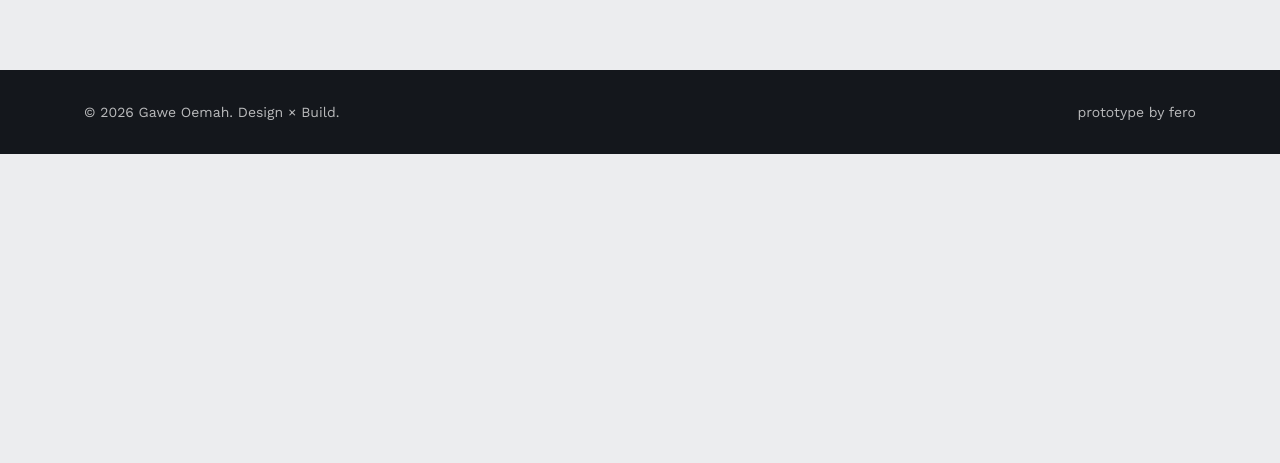
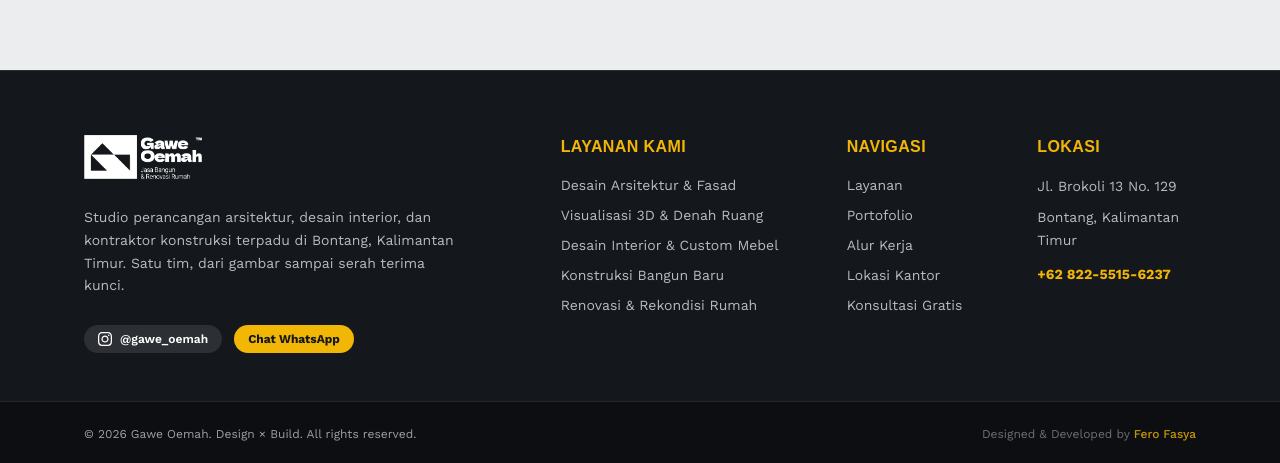
Before and after one commit to FeroFasya/gawe-oemah, a Vue app: page / in a window 1280 px wide. Shown: the part 3599-4062 px from the top of the page. Before the commit the page ends 3753 px from the top, so only its background shows below. Built offline with nearby package versions, Linux system fonts and the light colour scheme; a web font is replaced by a local one.

Commit message:
feat(footer): redesign footer with professional multi-column architectural layout and developer credits

```diff
--- a/src/components/Footer.vue
+++ b/src/components/Footer.vue
@@ -3,10 +3,93 @@ const currentYear = new Date().getFullYear()
 </script>
 
 <template>
-  <footer class="bg-ink text-white/70">
-    <div class="max-w-6xl mx-auto px-5 py-8 flex flex-col sm:flex-row items-center justify-between gap-3 text-sm">
-      <p>© <span>{{ currentYear }}</span> Gawe Oemah. Design × Build.</p>
-      <p>prototype by fero</p>
+  <footer class="bg-ink text-white border-t border-white/10">
+    <!-- Main Footer Content -->
+    <div class="max-w-6xl mx-auto px-5 pt-16 pb-12">
+      <div class="grid grid-cols-1 md:grid-cols-2 lg:grid-cols-12 gap-10 lg:gap-8">
+        <!-- Kolom 1: Profil Brand & Logo (5 cols di desktop) -->
+        <div class="lg:col-span-5 space-y-5">
+          <a href="#top" class="inline-block" aria-label="Kembali ke atas">
+            <img
+              src="/logo-horizontal.png"
+              alt="Gawe Oemah — Design × Build"
+              class="h-10 md:h-11 w-auto object-contain"
+            />
+          </a>
+          <p class="text-white/70 text-sm leading-relaxed max-w-sm">
+            Studio perancangan arsitektur, desain interior, dan kontraktor konstruksi terpadu di Bontang, Kalimantan Timur. Satu tim, dari gambar sampai serah terima kunci.
+          </p>
+          <div class="pt-2 flex items-center gap-3">
+            <a
+              href="https://www.instagram.com/gawe_oemah/"
+              target="_blank"
+              rel="noopener"
+              class="inline-flex items-center gap-2 px-3.5 py-1.5 rounded-full bg-white/10 hover:bg-gold hover:text-ink text-xs font-semibold transition-colors"
+            >
+              <svg width="14" height="14" fill="currentColor" viewBox="0 0 24 24">
+                <path d="M12 2.163c3.204 0 3.584.012 4.85.07 3.252.148 4.771 1.691 4.919 4.919.058 1.265.069 1.645.069 4.849 0 3.205-.012 3.584-.069 4.849-.149 3.225-1.664 4.771-4.919 4.919-1.266.058-1.644.07-4.85.07-3.204 0-3.584-.012-4.849-.07-3.26-.149-4.771-1.699-4.919-4.92-.058-1.265-.07-1.644-.07-4.849 0-3.204.013-3.583.07-4.849.149-3.227 1.664-4.771 4.919-4.919 1.266-.057 1.645-.069 4.849-.069zm0-2.163c-3.259 0-3.667.014-4.947.072-4.358.2-6.78 2.618-6.98 6.98-.059 1.281-.073 1.689-.073 4.948 0 3.259.014 3.668.072 4.948.2 4.358 2.618 6.78 6.98 6.98 1.281.058 1.689.072 4.948.072 3.259 0 3.668-.014 4.948-.072 4.354-.2 6.782-2.618 6.979-6.98.059-1.28.073-1.689.073-4.948 0-3.259-.014-3.667-.072-4.947-.196-4.354-2.617-6.78-6.979-6.98-1.281-.059-1.69-.073-4.949-.073zm0 5.838c-3.403 0-6.162 2.759-6.162 6.162s2.759 6.163 6.162 6.163 6.162-2.759 6.162-6.163c0-3.403-2.759-6.162-6.162-6.162zm0 10.162c-2.209 0-4-1.79-4-4 0-2.209 1.791-4 4-4s4 1.791 4 4c0 2.21-1.791 4-4 4zm6.406-11.845c-.796 0-1.441.645-1.441 1.44s.645 1.44 1.441 1.44c.795 0 1.439-.645 1.439-1.44s-.644-1.44-1.439-1.44z"/>
+              </svg>
+              <span>@gawe_oemah</span>
+            </a>
+            <a
+              href="https://wa.me/6282255156237"
+              target="_blank"
+              rel="noopener"
+              class="inline-flex items-center gap-2 px-3.5 py-1.5 rounded-full bg-gold text-ink text-xs font-bold hover:bg-white transition-colors"
+            >
+              <span>Chat WhatsApp</span>
+            </a>
+          </div>
+        </div>
+
+        <!-- Kolom 2: Layanan Kami (3 cols) -->
+        <div class="lg:col-span-3 space-y-4">
+          <h4 class="font-display font-bold text-base text-gold tracking-wide uppercase">Layanan Kami</h4>
+          <ul class="space-y-2.5 text-sm text-white/70">
+            <li class="hover:text-white transition-colors">Desain Arsitektur & Fasad</li>
+            <li class="hover:text-white transition-colors">Visualisasi 3D & Denah Ruang</li>
+            <li class="hover:text-white transition-colors">Desain Interior & Custom Mebel</li>
+            <li class="hover:text-white transition-colors">Konstruksi Bangun Baru</li>
+            <li class="hover:text-white transition-colors">Renovasi & Rekondisi Rumah</li>
+          </ul>
+        </div>
+
+        <!-- Kolom 3: Navigasi Cepat (2 cols) -->
+        <div class="lg:col-span-2 space-y-4">
+          <h4 class="font-display font-bold text-base text-gold tracking-wide uppercase">Navigasi</h4>
+          <ul class="space-y-2.5 text-sm text-white/70">
+            <li><a href="#layanan" class="hover:text-gold transition-colors">Layanan</a></li>
+            <li><a href="#portofolio" class="hover:text-gold transition-colors">Portofolio</a></li>
+            <li><a href="#alur" class="hover:text-gold transition-colors">Alur Kerja</a></li>
+            <li><a href="#lokasi" class="hover:text-gold transition-colors">Lokasi Kantor</a></li>
+            <li><a href="https://wa.me/6282255156237" class="hover:text-gold transition-colors">Konsultasi Gratis</a></li>
+          </ul>
+        </div>
+
+        <!-- Kolom 4: Workshop & Alamat (2 cols) -->
+        <div class="lg:col-span-2 space-y-4">
+          <h4 class="font-display font-bold text-base text-gold tracking-wide uppercase">Lokasi</h4>
+          <address class="not-italic text-sm text-white/70 space-y-2 leading-relaxed">
+            <p>Jl. Brokoli 13 No. 129</p>
+            <p>Bontang, Kalimantan Timur</p>
+            <p class="pt-1">
+              <a href="https://wa.me/6282255156237" class="text-gold font-bold hover:underline">
+                +62 822-5515-6237
+              </a>
+            </p>
+          </address>
+        </div>
+      </div>
+    </div>
+
+    <!-- Sub-Footer / Copyright & Credit -->
+    <div class="border-t border-white/10 bg-black/40">
+      <div class="max-w-6xl mx-auto px-5 py-6 flex flex-col sm:flex-row items-center justify-between gap-3 text-xs text-white/60">
+        <p>© <span>{{ currentYear }}</span> Gawe Oemah. Design × Build. All rights reserved.</p>
+        <p class="text-white/40 hover:text-white/70 transition-colors">
+          Designed & Developed by <span class="text-gold/80 font-medium">Fero Fasya</span>
+        </p>
+      </div>
     </div>
   </footer>
 </template>
```
